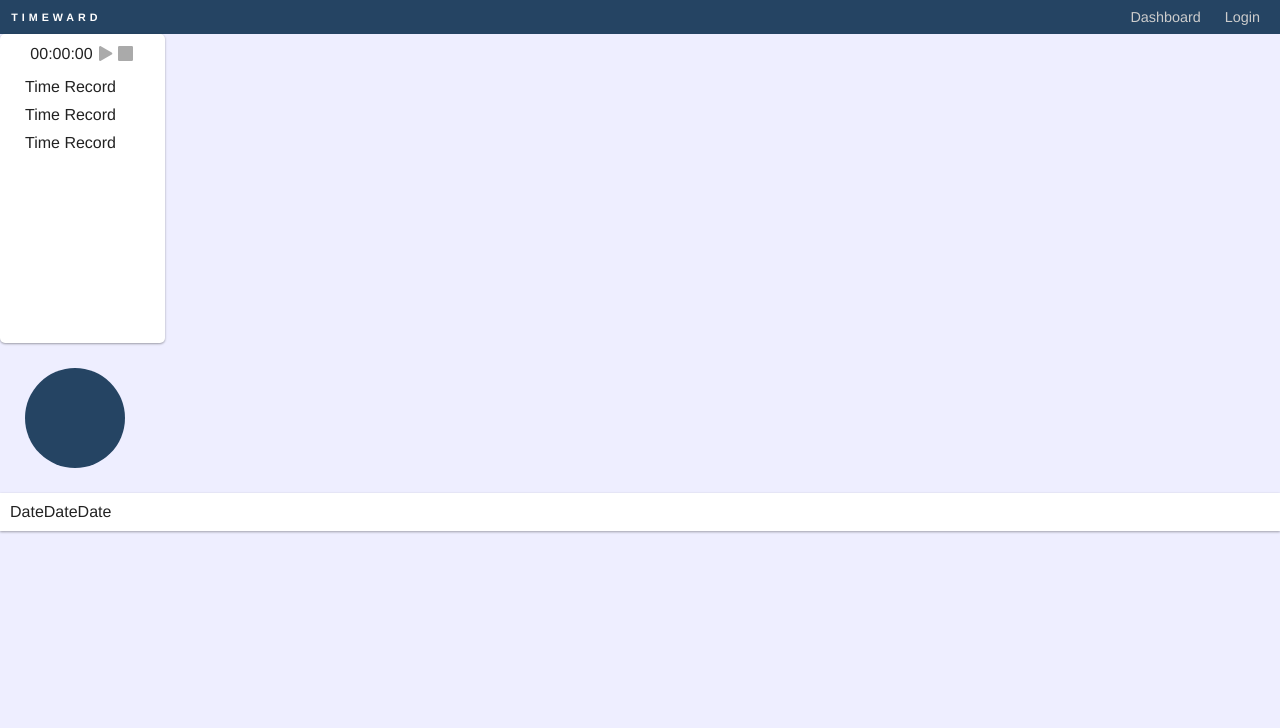
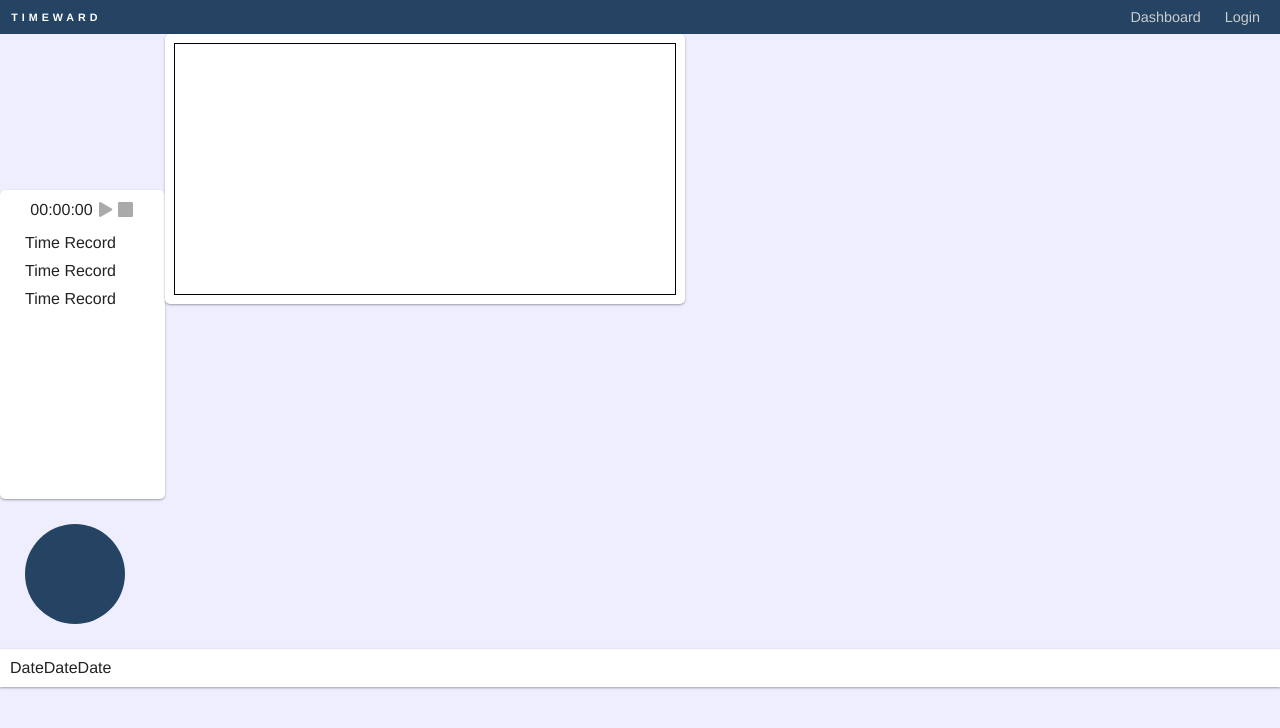
Before and after one commit to rpivo/timeward-react, a React app: page / in a window 1280 px wide. Shown: the top 728 px of the page. Built offline with nearby package versions, Linux system fonts and the light colour scheme; the HTML template or start-up script is replaced by a standard one.

Commit message:
add graph component

```diff
--- /dev/null
+++ b/src/components/Graph.tsx
@@ -0,0 +1,6 @@
+import React from 'react';
+import StyledGraph from '@styles/components/Graph.styled';
+
+const Graph: React.FC = () => <StyledGraph />;
+
+export default Graph;
--- a/src/pages/Dashboard.tsx
+++ b/src/pages/Dashboard.tsx
@@ -1,5 +1,6 @@
 import React from 'react';
 import Alignment from '@components/Alignment';
+import Graph from '@components/Graph';
 import PieChart from '@components/PieChart';
 import Tile from '@components/Tile';
 import Timeline from '@components/Timeline';
@@ -19,6 +20,9 @@ const Dashboard = (): JSX.Element =>
         <Timesheet.Record />
       </Timesheet>
     </Tile>
+    <Tile>
+      <Graph />
+    </Tile>
     <PieChart />
     <Tile width='full'>
       <Timeline>
--- /dev/null
+++ b/src/styles/components/Graph.styled.tsx
@@ -0,0 +1,9 @@
+import styled from 'styled-components';
+
+const StyledGraph = styled.div`
+  width: 500px;
+  height: 250px;
+  outline: 1px solid black;
+`;
+
+export default StyledGraph;
```
Also changed, not shown: 1 other file (tests, documents, lock files or other folders).
